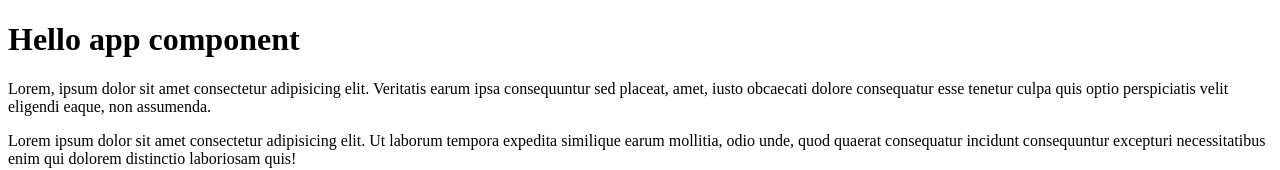
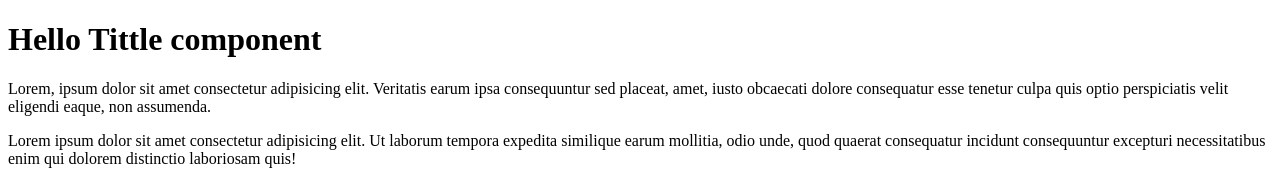
Before and after one commit to Vitalik-13/react-29-11, a React (Create React App) app: page / in a window 1280 px wide. Shown: the top 170 px of the page. Built offline with nearby package versions, Linux system fonts and the light colour scheme.

Commit message:
add default export

```diff
--- /dev/null
+++ b/src/Title.tsx
@@ -0,0 +1,4 @@
+const Title = () => {
+    return <h1>Hello Tittle component</h1>
+}
+export default Title
--- a/src/index.tsx
+++ b/src/index.tsx
@@ -1,8 +1,6 @@
 import React from 'react'
 import ReactDOM from 'react-dom/client'
-const Title = () => {
-    return <h1>Hello app component</h1>
-}
+import Title from './Title'
 const Content = () => {
     return (
         <React.Fragment>
```
